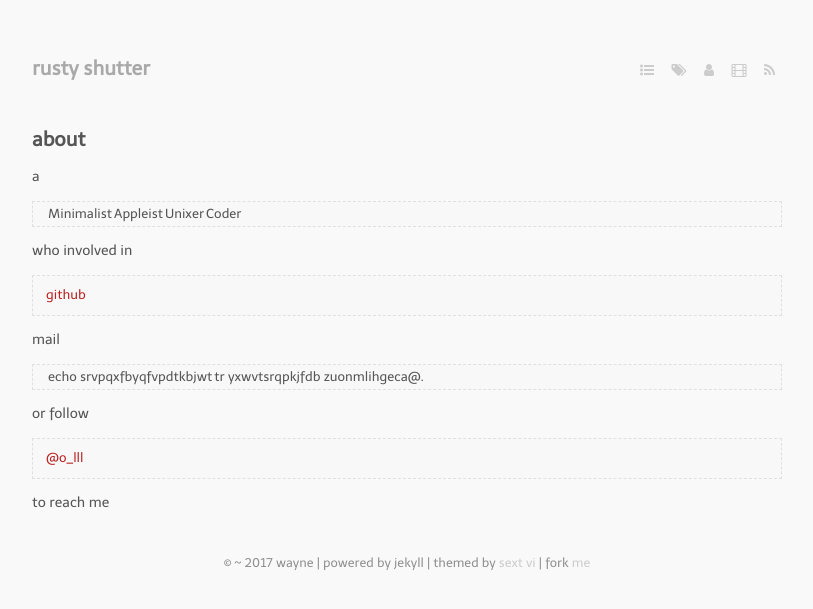
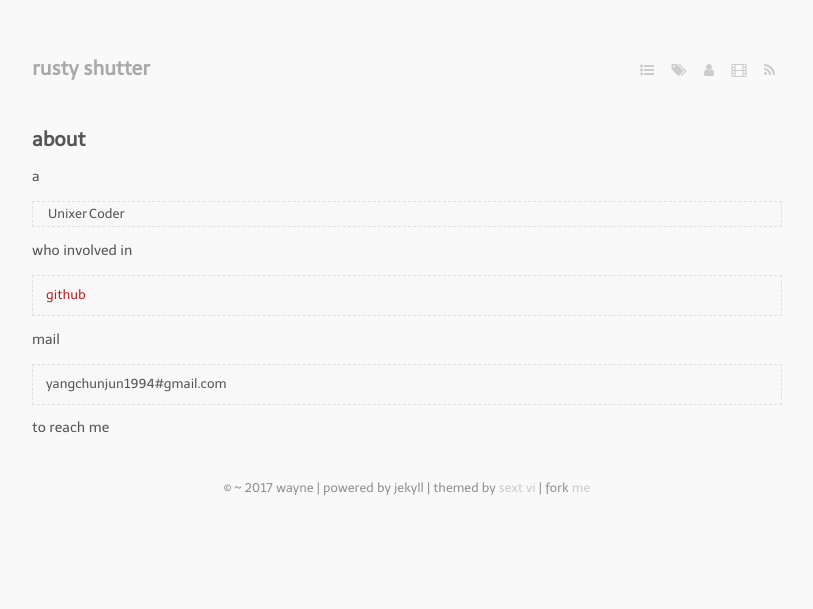
Before and after one commit to JensenYY/JensenYY.github.io, a Jekyll site: the page built from about.markdown, in a window 1280 px wide. Shown: the top 609 px of the page, without its empty margins (233-1046 px from the left). Built offline with Jekyll 4.4.1, drawn with Linux system fonts in a browser that asks for light colours; nearby versions of some CDN libraries; some web fonts are replaced; Markdown is read by kramdown in place of the engine named in the settings.

Commit message:
change some info about theme

```diff
--- a/_layouts/default.html
+++ b/_layouts/default.html
@@ -36,7 +36,7 @@
         <footer>
           <div>
             {% assign first_post = site.posts | last %}
-            &copy; {{ first_post.date | date: "%Y" }} ~ {{ site.time | date: "%Y" }} {{ site.author }} | powered by jekyll | themed by <a href="http://lhzhang.com" title="sext vi">sext vi</a> | fork <a href="https://github.com/waynezhang/blog" title="fork me">me</a>
+            &copy; {{ first_post.date | date: "%Y" }} ~ {{ site.time | date: "%Y" }} {{ site.author }} | powered by jekyll | themed by <a href="http://lhzhang.com" title="sext vi">sext vi</a> | fork <a href="https://github.com/JickYang" title="fork me">me</a>
           </div>
         </footer>
       </div> <!-- main -->
--- a/about.markdown
+++ b/about.markdown
@@ -5,18 +5,15 @@ layout: page
 
 a
 
-> Minimalist | Appleist | Unixer | Coder
+> Unixer | Coder
 
 who involved in
 
-> [github](https://github.com/waynezhang)
+> [github](https://github.com/JickYang)
 
 mail
 
-> echo srvpqxfbyqfvpdtkbjwt | tr yxwvtsrqpkjfdb zuonmlihgeca@.
+> yangchunjun1994#gmail.com
 
-or follow
-
-> [@o_lll](https://twitter.com/#!/o_lll)
 
 to reach me
```
Also changed, not shown: README.md.
